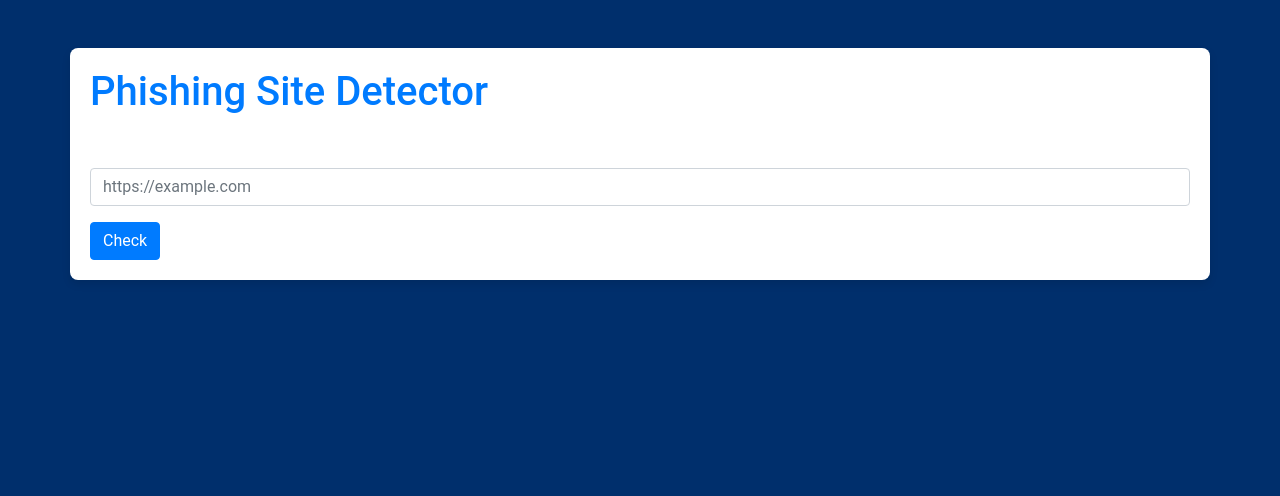
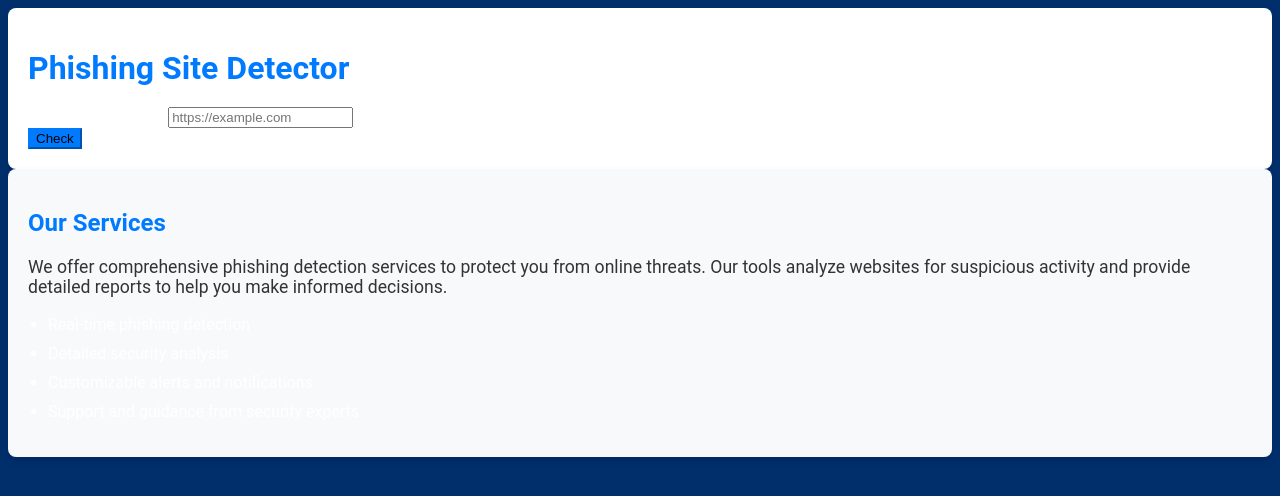
Before and after one commit to JosephBusayo/link_verifier, a Flask app: page / in a window 1280 px wide. Shown: the top 496 px of the page. Run offline with Flask 3, Linux system fonts and the light colour scheme.

Commit message:
Update home.html

```diff
--- a/templates/home.html
+++ b/templates/home.html
@@ -3,14 +3,13 @@
 <head>
     <meta charset="UTF-8">
     <meta name="viewport" content="width=device-width, initial-scale=1.0">
-    <title>Phishing Site Detector</title>
-    <link href="https://cdn.jsdelivr.net/npm/bootstrap@5.1.3/dist/css/bootstrap.min.css" rel="stylesheet">
+    <title>Home - Phishing Site Detector</title>
     <link rel="stylesheet" href="{{ url_for('static', filename='styles.css') }}">
 </head>
 <body>
     <div class="container mt-5">
         <h1>Phishing Site Detector</h1>
-        <form action="/check" method="POST">
+        <form action="/" method="POST">
             <div class="mb-3">
                 <label for="url" class="form-label">Enter URL to Check</label>
                 <input type="text" class="form-control" id="url" name="url" placeholder="https://example.com" required>
@@ -18,5 +17,17 @@
             <button type="submit" class="btn btn-primary">Check</button>
         </form>
     </div>
+
+    <!-- Common Section -->
+    <div class="services-section mt-5">
+        <h2>Our Services</h2>
+        <p>We offer comprehensive phishing detection services to protect you from online threats. Our tools analyze websites for suspicious activity and provide detailed reports to help you make informed decisions.</p>
+        <ul>
+            <li>Real-time phishing detection</li>
+            <li>Detailed security analysis</li>
+            <li>Customizable alerts and notifications</li>
+            <li>Support and guidance from security experts</li>
+        </ul>
+    </div>
 </body>
 </html>
```
